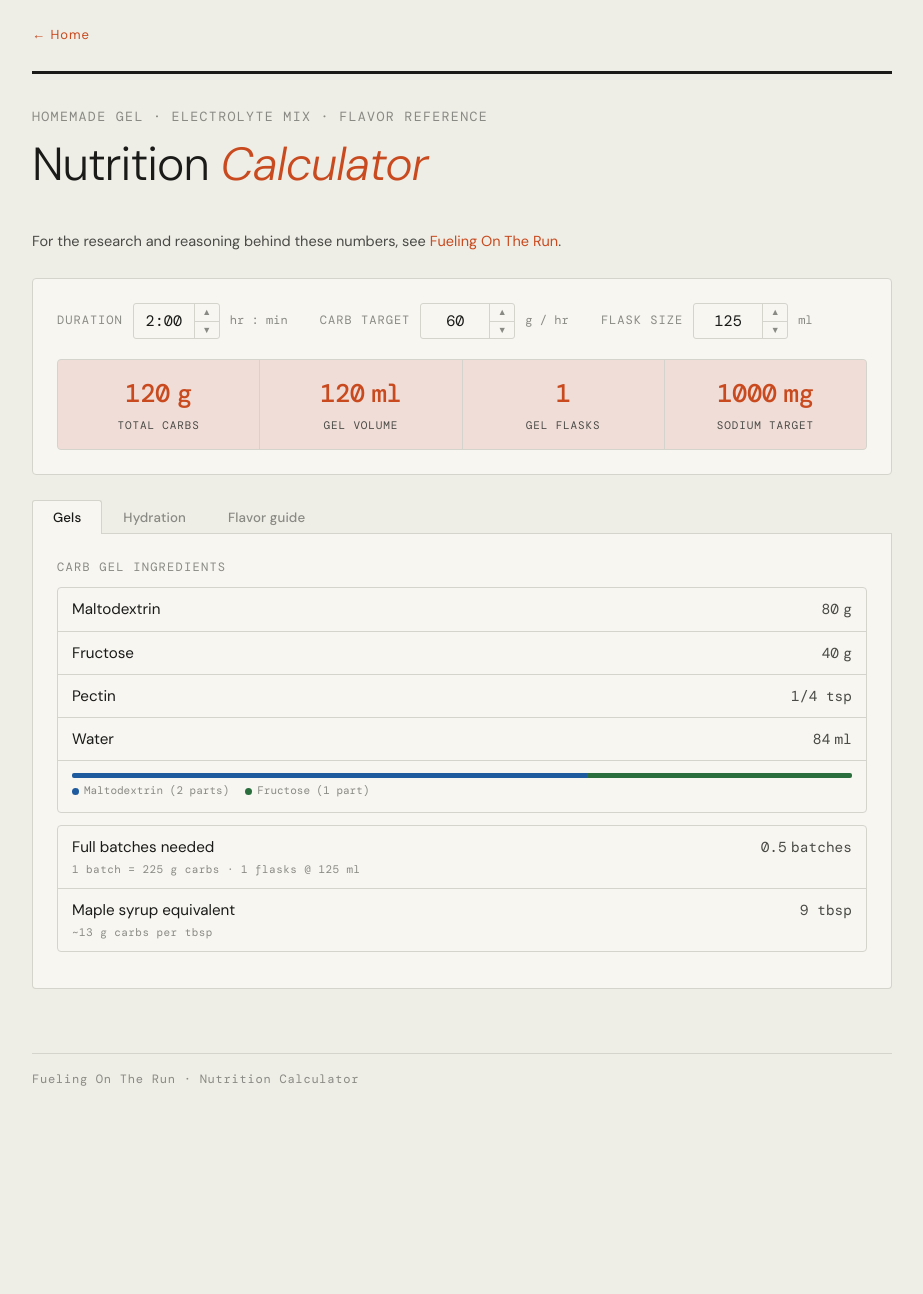
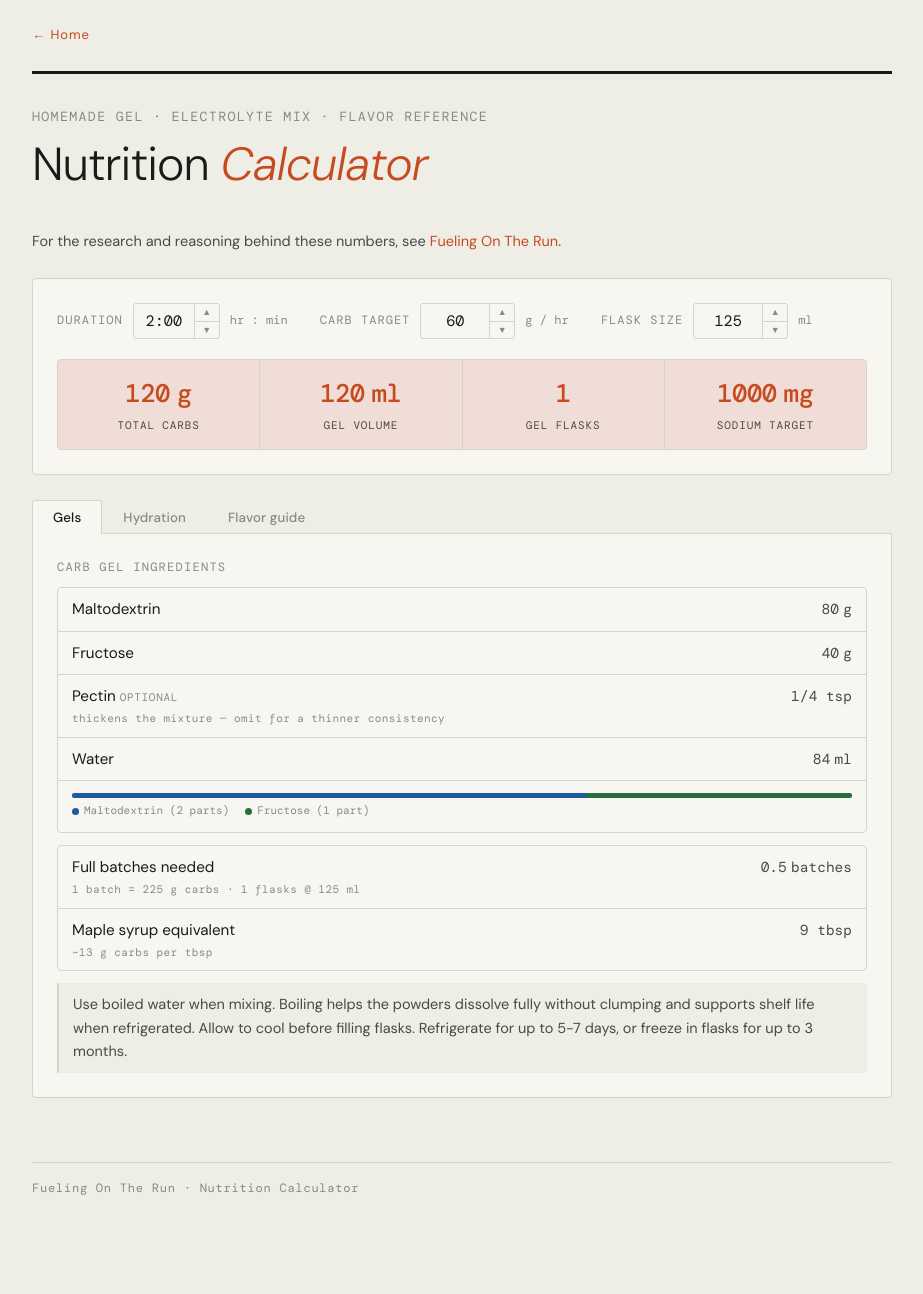
Before and after one commit to richardbasile/richardbasile.github.io, a Jekyll site: the page built from nutrition-calculator/index.html, in a window 1280 px wide. Shown: the whole page, without its empty margins (178-1101 px from the left). Built offline with Jekyll 4.4.1, drawn with Linux system fonts in a browser that asks for light colours; before the commit the page ends 1185 px from its top, so only the background shows below that.

Commit message:
boiling the water

```diff
--- a/nutrition-calculator/index.html
+++ b/nutrition-calculator/index.html
@@ -577,7 +577,8 @@ title: Nutrition Calculator
     </header>
 
     <p style="font-size: 14.5px; color: var(--ink-mid); margin-bottom: 1.5rem;">For the research and reasoning behind
-      these numbers, see <a href="/fueling-on-the-run" style="color: var(--accent); text-decoration: none;">Fueling On The Run</a>.</p>
+      these numbers, see <a href="/fueling-on-the-run" style="color: var(--accent); text-decoration: none;">Fueling On The
+        Run</a>.</p>
 
     <div
       style="background: var(--paper); border: 1px solid var(--ink-faint); border-radius: 4px; padding: 1.5rem; margin-bottom: 1.5rem;">
@@ -668,7 +669,10 @@ title: Nutrition Calculator
         </div>
         <div class="ing-row">
           <div>
-            <div class="ing-name">Pectin</div>
+            <div class="ing-name">Pectin <span
+                style="font-family:var(--mono); font-size:11px; color:var(--ink-light); letter-spacing:0.06em; text-transform:uppercase;">optional</span>
+            </div>
+            <div class="ing-sub">thickens the mixture — omit for a thinner consistency</div>
           </div>
           <div class="ing-val" id="g-pec">—</div>
         </div>
@@ -708,6 +712,11 @@ title: Nutrition Calculator
       <div id="aid-note" class="note-box" style="display:none;">
         Carrying this much gel requires a vest. Plan to supplement with aid station nutrition or sports drink in the
         back half.
+      </div>
+
+      <div class="note-box" style="margin-top:12px;">
+        Use boiled water when mixing. Boiling helps the powders dissolve fully without clumping and supports shelf life
+        when refrigerated. Allow to cool before filling flasks. Refrigerate for up to 5-7 days, or freeze in flasks for up to 3 months.
       </div>
 
     </div>
@@ -794,9 +803,7 @@ title: Nutrition Calculator
       </div>
 
       <div class="note-box">
-        Use 1/2 tsp fine-grain table salt per liter as your measuring baseline. If using kosher or coarse salt, measure
-        by weight instead — coarser salts run 25–35% less sodium per teaspoon. Heavy sweaters (white residue on skin or
-        kit) should trend toward the higher sodium end.
+        In hot and humid conditions above 77°F (25°C), scale sodium up toward 1,500 mg per liter.
       </div>
 
     </div>
```
Also changed, not shown: other parts of nutrition-calculator/index.html (+1 -1 lines), _posts/2026-05-10-fueling-on-the-run.md (+8 -5 lines).
